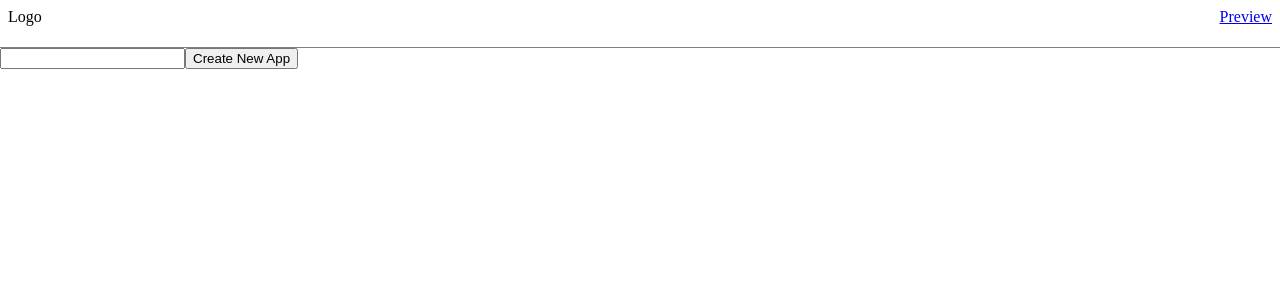
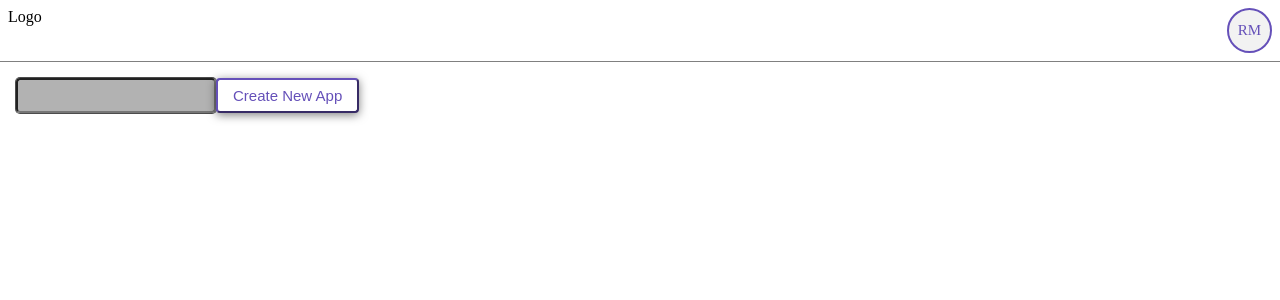
Before and after one commit to rsbh/superdash, a React (Vite) app in the folder frontend/: page / in a window 1280 px wide. Shown: the top 300 px of the page. Built offline with nearby package versions, Linux system fonts and the light colour scheme.

Commit message:
chore: add button and input component

```diff
--- a/frontend/package.json
+++ b/frontend/package.json
@@ -9,6 +9,10 @@
     "preview": "vite preview"
   },
   "dependencies": {
+    "@radix-ui/colors": "^0.1.8",
+    "@radix-ui/react-avatar": "^1.0.1",
+    "@radix-ui/react-select": "^1.2.0",
+    "@radix-ui/react-tabs": "^1.0.2",
     "immutable": "^4.2.4",
     "re-resizable": "^6.9.9",
     "react": "^18.2.0",
--- /dev/null
+++ b/frontend/src/components/Button/index.tsx
@@ -0,0 +1,34 @@
+import { ReactElement } from "react";
+import styled from "styled-components";
+import { violet, blackA } from "@radix-ui/colors";
+
+const ButtonWrapper = styled.button`
+  display: inline-flex;
+  align-items: center;
+  justify-content: center;
+  border-radius: 4px;
+  padding: 0 15px;
+  font-size: 15px;
+  line-height: 1;
+  font-weight: 500;
+  height: 35px;
+  background-color: white;
+  border-color: rgb(87, 70, 175);
+  color: ${violet.violet11};
+  border-color: ${violet.violet11};
+  box-shadow: 0 2px 10px ${blackA.blackA7};
+`;
+
+interface ButtonProps {
+  className?: string;
+  children: ReactElement | string;
+  onClick?: (e: React.MouseEvent<HTMLElement>) => void;
+}
+
+export default function Button({ children, onClick, className }: ButtonProps) {
+  return (
+    <ButtonWrapper onClick={onClick} className={className}>
+      {children}
+    </ButtonWrapper>
+  );
+}
--- a/frontend/src/components/Header/index.tsx
+++ b/frontend/src/components/Header/index.tsx
@@ -1,5 +1,8 @@
 import { Link } from "react-router-dom";
 import styled from "styled-components";
+import Button from "../Button";
+import * as Avatar from "@radix-ui/react-avatar";
+import { blackA, violet } from "@radix-ui/colors";
 
 const StyledHeader = styled.header`
   width: 100%;
@@ -10,11 +13,52 @@ const StyledHeader = styled.header`
   display: flex;
   justify-content: space-between;
 `;
-export default function Header() {
+
+const AvatarRoot = styled(Avatar.Root)`
+  display: inline-flex;
+  align-items: center;
+  justify-content: center;
+  vertical-align: middle;
+  overflow: hidden;
+  user-select: none;
+  width: 45px;
+  height: 45px;
+  border-radius: 100%;
+  background-color: ${blackA.blackA1};
+  border: 2px solid ${violet.violet11};
+`;
+
+const AvatarFallback = styled(Avatar.Fallback)`
+  width: 100%;
+  height: 100%;
+  display: flex;
+  align-items: center;
+  justify-content: center;
+  color: ${violet.violet11};
+  font-size: 15px;
+  line-height: 1;
+  font-weight: 500;
+`;
+
+interface HeaderProps {
+  previewLink?: string;
+  showAvatar?: boolean;
+}
+
+export default function Header({ previewLink, showAvatar }: HeaderProps) {
   return (
     <StyledHeader>
       <div>Logo</div>
-      <Link to="/editor/preview">Preview</Link>
+      {previewLink ? (
+        <Link to="/editor/preview">
+          <Button>Preview</Button>
+        </Link>
+      ) : null}
+      {showAvatar ? (
+        <AvatarRoot>
+          <AvatarFallback>RM</AvatarFallback>
+        </AvatarRoot>
+      ) : null}
     </StyledHeader>
   );
 }
--- /dev/null
+++ b/frontend/src/components/Input/index.tsx
@@ -0,0 +1,23 @@
+import styled from "styled-components";
+import { blackA } from "@radix-ui/colors";
+
+const InputWrapper = styled.input`
+  width: 200px;
+  display: inline-flex;
+  align-items: center;
+  justify-content: center;
+  border-radius: 4px;
+  padding: 0 10px;
+  height: 35px;
+  font-size: 15px;
+  line-height: 1;
+  color: white;
+  background-color: ${blackA.blackA5};
+  box-shadow: 0 0 0 1px ${blackA.blackA9};
+
+  &:focus {
+    box-shadow: 0 0 0 2px black;
+  }
+`;
+
+export default InputWrapper;
--- a/frontend/src/pages/Editor/Layout/index.tsx
+++ b/frontend/src/pages/Editor/Layout/index.tsx
@@ -16,7 +16,7 @@ const StyledLayout = styled.div`
 export default function Layout() {
   return (
     <StyledLayout>
-      <Header></Header>
+      <Header previewLink="/editor/preview"></Header>
       <StyledSection>
         <Sidebar></Sidebar>
         <Container>
--- a/frontend/src/pages/HomePage/index.tsx
+++ b/frontend/src/pages/HomePage/index.tsx
@@ -1,5 +1,7 @@
+import Button from "@/components/Button";
+import Input from "@/components/Input";
+
 import Header from "@/components/Header";
-import { MouseEventHandler } from "react";
 import { useNavigate } from "react-router-dom";
 
 export default function HomePage() {
@@ -10,11 +12,11 @@ export default function HomePage() {
   }
   return (
     <div>
-      <Header />
-      <div>
+      <Header showAvatar={true} />
+      <div style={{ padding: "16px" }}>
         <div>
-          <input></input>
-          <button onClick={onNewAppBtnClick}>Create New App</button>
+          <Input></Input>
+          <Button onClick={onNewAppBtnClick}>Create New App</Button>
         </div>
       </div>
     </div>
```
Also changed, not shown: 1 other file (tests, documents, lock files or other folders).
